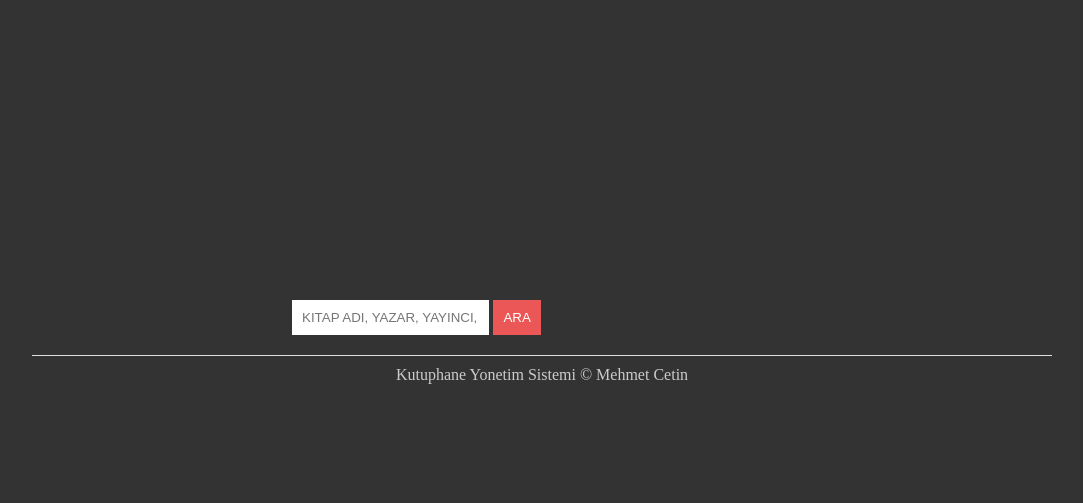
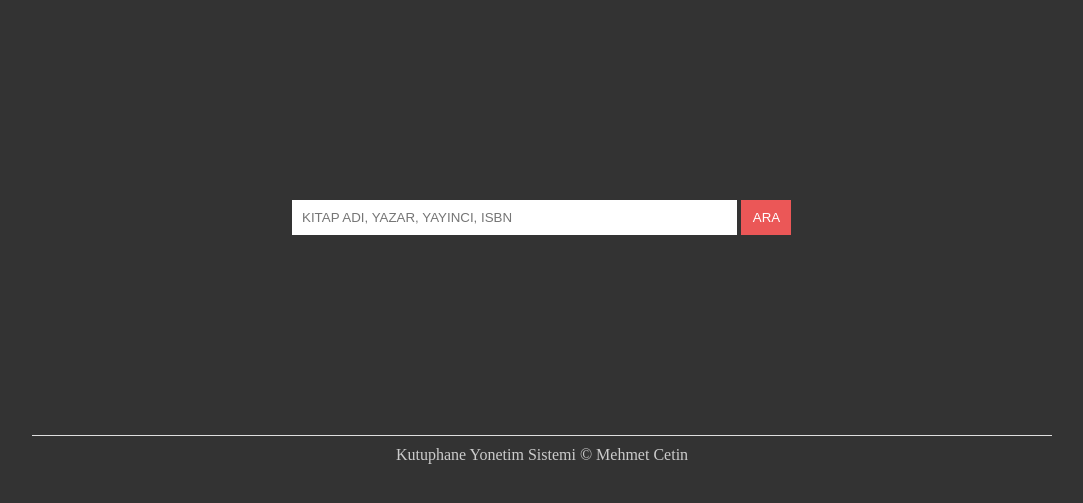
Before and after one commit to mehmetcetins/kutuphane, a PHP site: template app/templates/home.php in a window 1280 px wide. Shown: the part 92-595 px from the top of the page, without its empty margins (98-1181 px from the left). Run offline with PHP 8.4, Linux system fonts and the light colour scheme; the template is opened without the code that fills it, so the values that code supplies are empty.

Commit message:
home.php çok küçük tasarım değişikliği

```diff
--- a/app/templates/home.php
+++ b/app/templates/home.php
@@ -2,8 +2,7 @@
 <style>
     .panel{
 
-        margin:auto auto;
-        margin-top:300px;
+        margin:200px auto;
         width:500px;
 
     }
@@ -20,12 +19,14 @@
         padding:10px;
         text-transform:uppercase;
         color:white;
+        width:10%;
     }
     .ara{
 
         padding:10px;
         text-transform:uppercase;
         border:0;
+        width:89%;
 
     }
     .sonuc {
```
